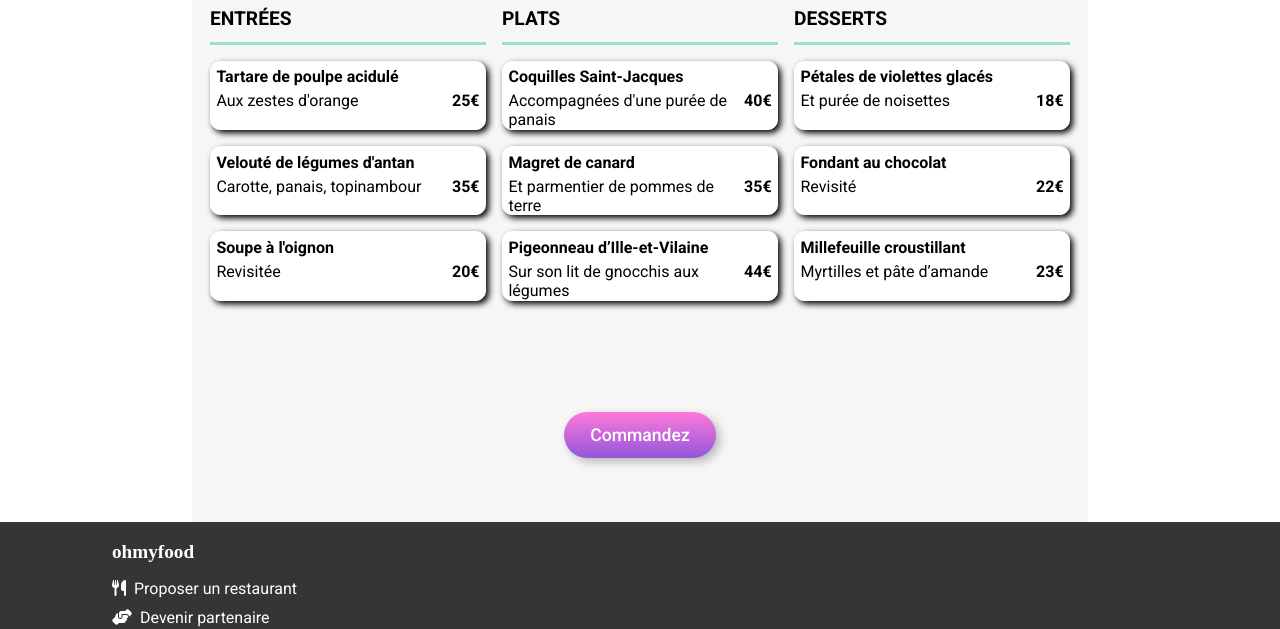
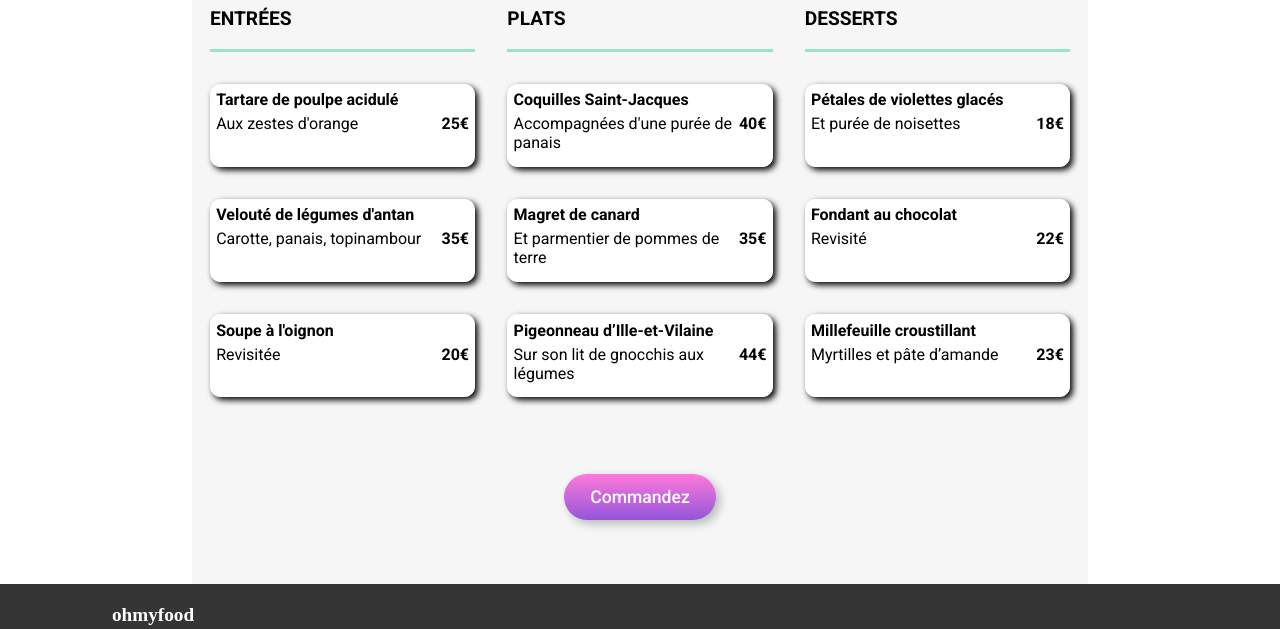
Before and after one commit to Ivan-Santamaria/Ivan_Santamaria_3_12072021.github.io, a website: page public/html/a-la-francaise.html in a window 1280 px wide. Shown: the part 605-1234 px from the top of the page. Drawn offline with Linux system fonts and the light colour scheme; a web font is replaced by a local one.

Commit message:
set: grid-row-gap: 2em;     grid-column-gap: 2em;

```diff
--- a/sass/layout/_grid.scss
+++ b/sass/layout/_grid.scss
@@ -3,8 +3,8 @@
     display: grid;
     grid-template-columns: 1fr 1fr 1fr;
     grid-template-rows: 12% 22% 22% 22% 22%;
-    grid-row-gap: 1em;
-    grid-column-gap: 1em;
+    grid-row-gap: 2em;
+    grid-column-gap: 2em;
     padding-left: 2%;
     padding-right: 2%;
     padding-bottom: 5%;
```
Also changed, not shown: public/css/style.css.
